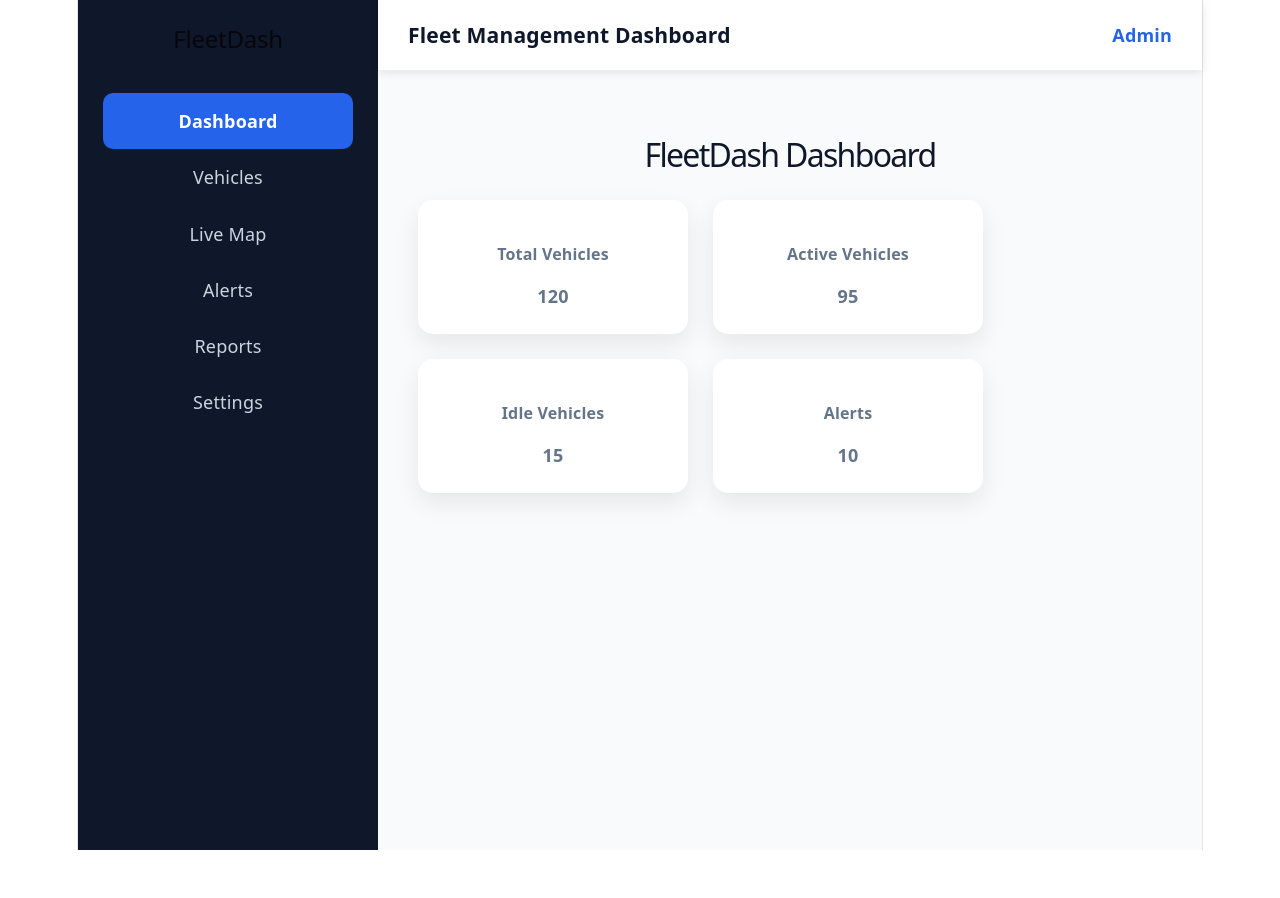
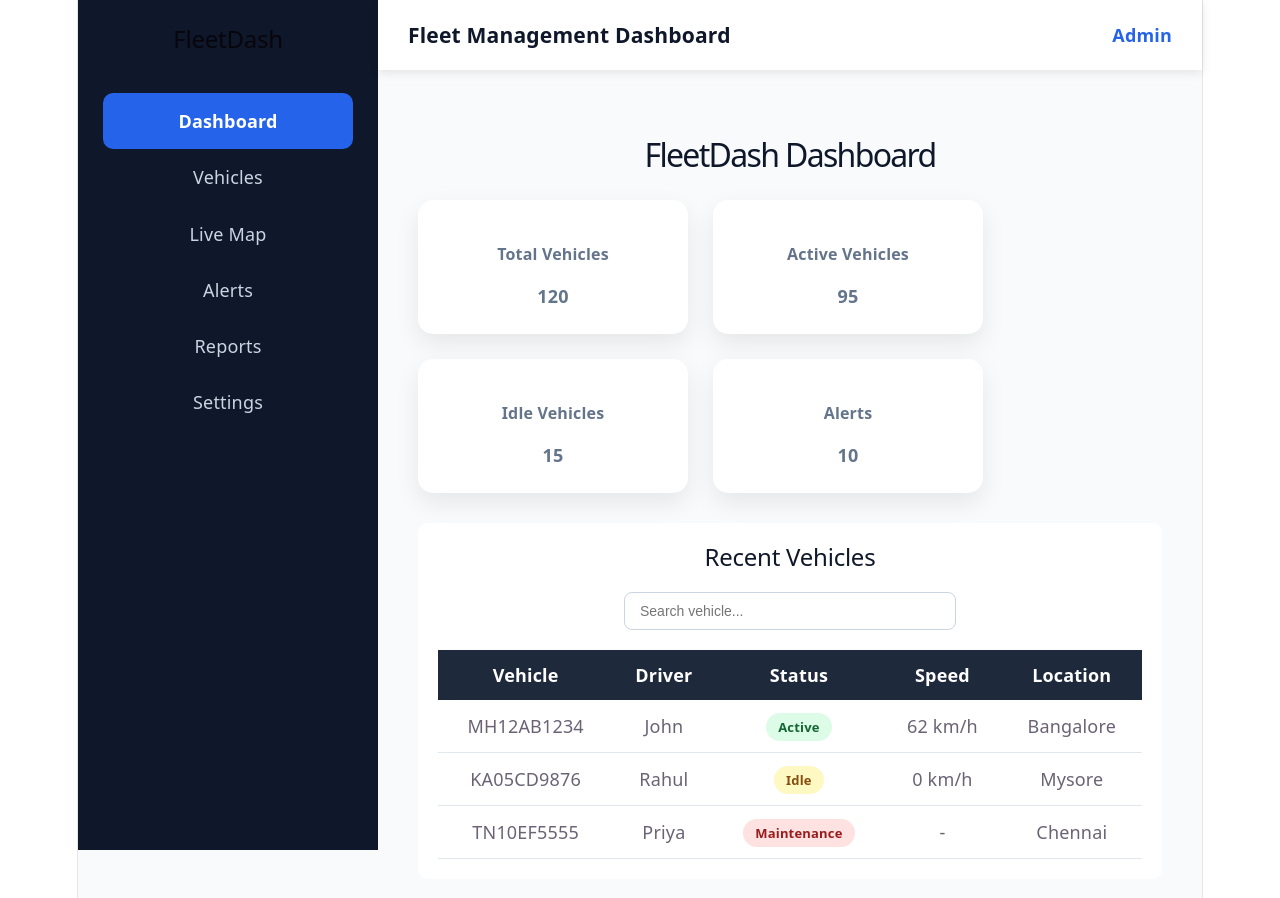
Before and after one commit to Pankaj70768/Fleetdash, a React app in the folder frontend/: page /dashboard in a window 1280 px wide. Shown: the top 898 px of the page. Before the commit the page ends 850 px from the top, so only its background shows below. Built offline with nearby package versions, Linux system fonts and the light colour scheme; the HTML template or start-up script is replaced by a standard one.

Commit message:
Created login page, registraion page,dashboard, and other components.

```diff
--- /dev/null
+++ b/frontend/src/components/table/Table.css
@@ -0,0 +1,103 @@
+.table-container {
+
+    margin-top: 30px;
+    background: white;
+    padding: 20px;
+    border-radius: 10px;
+
+}
+
+
+.table-container h2 {
+
+    margin-bottom: 20px;
+    color: #0f172a;
+
+}
+
+
+table {
+
+    width: 100%;
+    border-collapse: collapse;
+
+}
+
+
+th {
+
+    background: #1e293b;
+    color: white;
+    padding: 12px;
+
+}
+
+
+td {
+
+    padding: 12px;
+    border-bottom: 1px solid #e2e8f0;
+
+}
+
+
+tr:hover {
+
+    background: #f8fafc;
+
+}
+
+.search-box {
+
+    width: 300px;
+    padding: 10px 15px;
+    margin-bottom: 20px;
+
+    border: 1px solid #cbd5e1;
+    border-radius: 8px;
+
+    font-size: 14px;
+
+    outline: none;
+
+}
+
+
+.search-box:focus {
+
+    border-color: #2563eb;
+
+}
+
+.status {
+
+    padding: 5px 12px;
+    border-radius: 20px;
+    font-size: 13px;
+    font-weight: 600;
+
+}
+
+
+.status.active {
+
+    background: #dcfce7;
+    color: #166534;
+
+}
+
+
+.status.idle {
+
+    background: #fef9c3;
+    color: #854d0e;
+
+}
+
+
+.status.maintenance {
+
+    background: #fee2e2;
+    color: #991b1b;
+
+}
--- /dev/null
+++ b/frontend/src/components/table/Table.jsx
@@ -0,0 +1,99 @@
+import { useState } from "react";
+import "./Table.css";
+
+function Table() {
+    const [search, setSearch] = useState("");
+    const vehicles = [
+        {
+            id: "MH12AB1234",
+            driver: "John",
+            status: "Active",
+            speed: "62 km/h",
+            location: "Bangalore"
+        },
+
+        {
+            id: "KA05CD9876",
+            driver: "Rahul",
+            status: "Idle",
+            speed: "0 km/h",
+            location: "Mysore"
+        },
+
+        {
+            id: "TN10EF5555",
+            driver: "Priya",
+            status: "Maintenance",
+            speed: "-",
+            location: "Chennai"
+        }
+
+    ];
+    const filteredVehicles = vehicles.filter((vehicle)=>
+        vehicle.id.toLowerCase().includes(search.toLowerCase()) ||
+        vehicle.driver.toLowerCase().includes(search.toLowerCase()) ||
+        vehicle.status.toLowerCase().includes(search.toLowerCase()) ||
+        vehicle.location.toLowerCase().includes(search.toLowerCase())
+);
+
+    return (
+
+        <div className="table-container">
+
+            <h2>Recent Vehicles</h2>
+            <input
+    className="search-box"
+    type="text"
+    placeholder="Search vehicle..."
+    value={search}
+    onChange={(e)=>setSearch(e.target.value)}
+/>
+
+            <table>
+
+                <thead>
+                    <tr>
+                        <th>Vehicle</th>
+                        <th>Driver</th>
+                        <th>Status</th>
+                        <th>Speed</th>
+                        <th>Location</th>
+                    </tr>
+                </thead>
+
+
+                <tbody>
+
+                    {filteredVehicles.map((vehicle, index) => (
+
+                        <tr key={index}>
+
+                            <td>{vehicle.id}</td>
+                            <td>{vehicle.driver}</td>
+                            <td>
+
+                            <span className={`status ${vehicle.status.toLowerCase()}`}>
+                                    {vehicle.status}
+                             </span>
+
+                            </td>
+                            <td>{vehicle.speed}</td>
+                            <td>{vehicle.location}</td>
+
+                        </tr>
+
+                    ))}
+
+                </tbody>
+
+            </table>
+
+        </div>
+
+    );
+
+
+}
+
+
+export default Table;
--- a/frontend/src/pages/dashboard/Dashboard.jsx
+++ b/frontend/src/pages/dashboard/Dashboard.jsx
@@ -3,6 +3,7 @@ import "./Dashboard.css";
 
 import Sidebar from "../../components/sidebar/Sidebar";
 import Navbar from "../../components/navbar/Navbar";
+import Table from "../../components/table/Table";
 
 
 function Dashboard(){
@@ -27,6 +28,7 @@ return(
 <h1>
 FleetDash Dashboard
 </h1>
+
 
 
 <div className="cards">
@@ -60,6 +62,9 @@ value="10"
 
 
 
+<Table/>
+
+
 </div>
 
 
```
Also changed, not shown: frontend/src/components/alerts/Alerts.css (added), frontend/src/components/alerts/Alerts.jsx (added), frontend/src/components/map/Map.css (added), frontend/src/components/map/Map.jsx (added).
